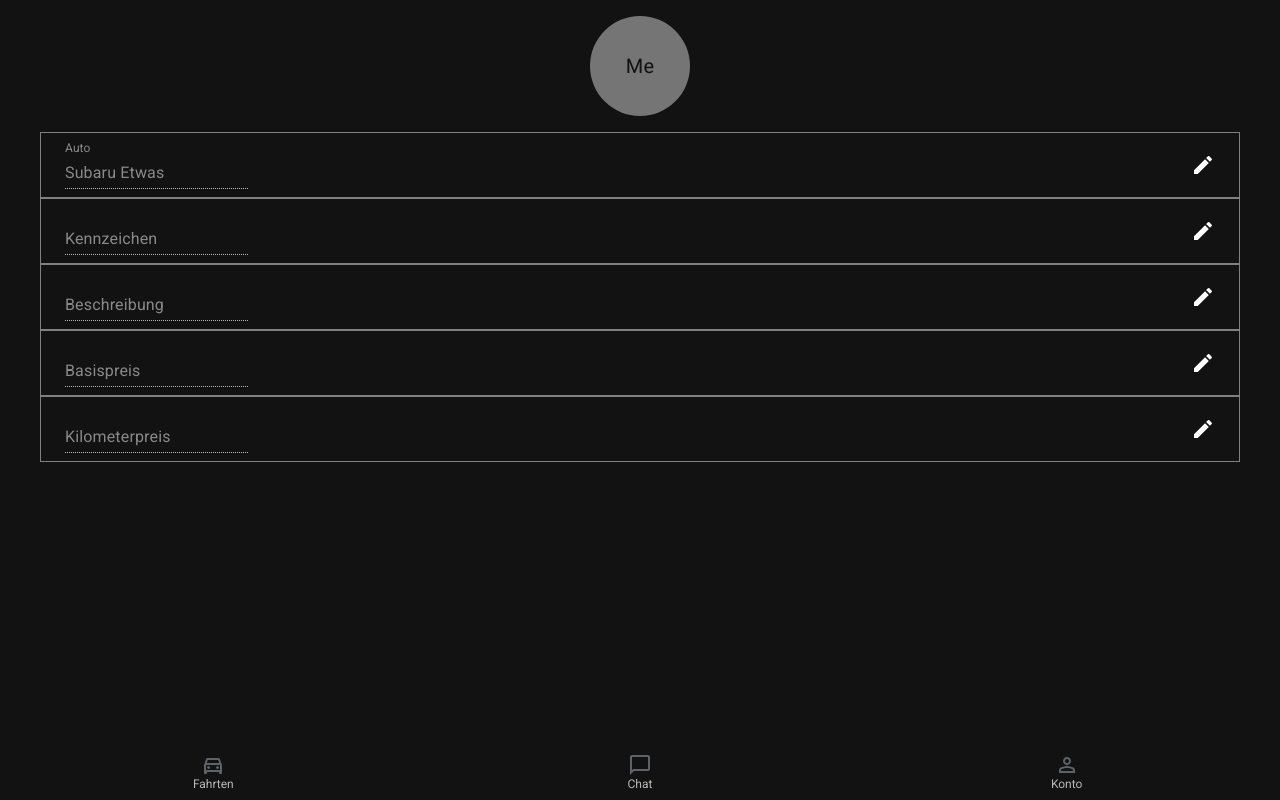
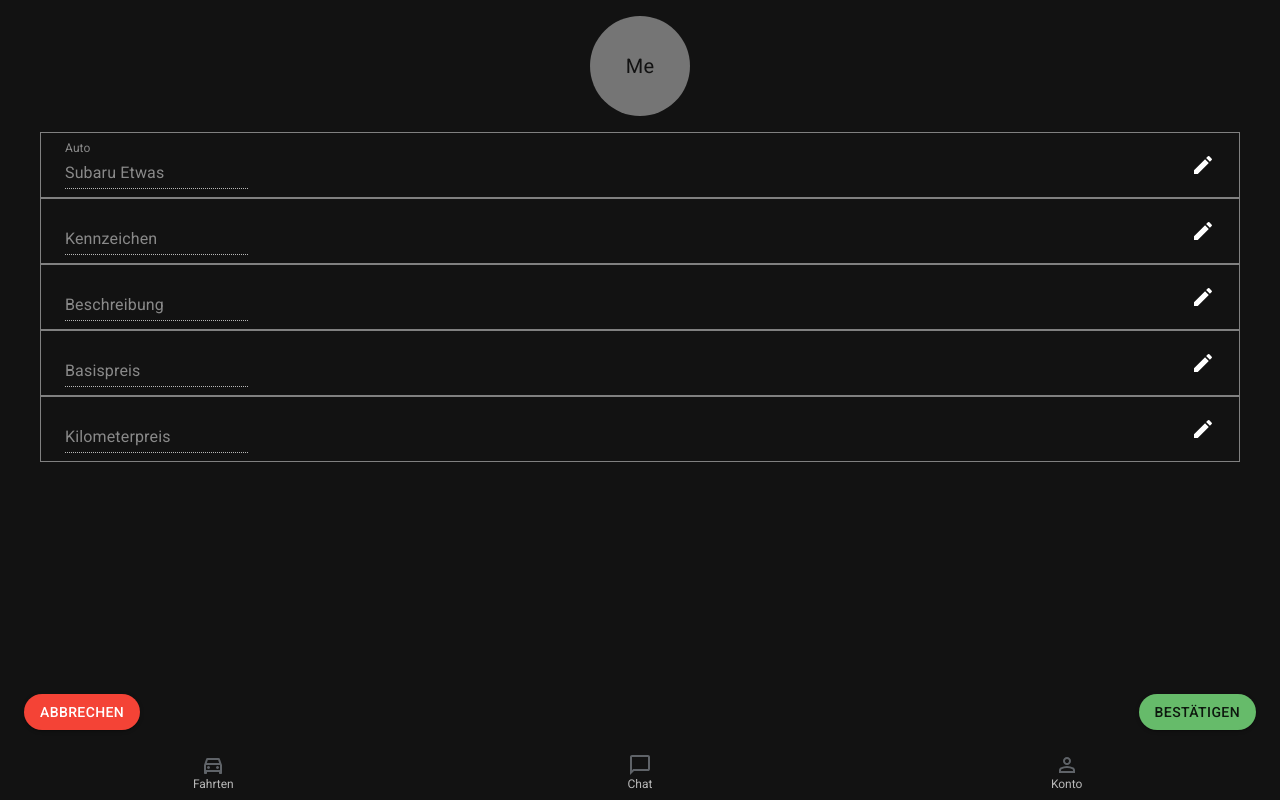
Before and after one commit to Skrizzel/pickup_alt, a React (Vite) app in the folder src/main/webui/: page /user/car in a window 1280 px wide. Built offline with nearby package versions, Linux system fonts and the light colour scheme.

Commit message:
added some buttons to some screens :)

```diff
--- a/src/main/webui/src/pages/LoggedIn/Profile/Fahrzeug/Car.tsx
+++ b/src/main/webui/src/pages/LoggedIn/Profile/Fahrzeug/Car.tsx
@@ -9,6 +9,8 @@ import EditIcon from '@mui/icons-material/Edit';
 import {listItemStyle, styleForListItemContainer} from '../../../../shared/styles';
 import {useState} from 'react';
 import Box from '@mui/material/Box';
+import Link from '@mui/material/Link';
+import Button from '@mui/material/Button';
 
 type CarProps = {
   Autoname: string;
@@ -44,6 +46,7 @@ const Car = () => {
   };
 
   return (
+    <>
       <ToTopLayout>
         <div style={{width: '100%', display: 'flex', justifyContent: 'center'}}>
           <Avatar sx={{height: sizeOfAvatar, width: sizeOfAvatar}}>Me</Avatar>
@@ -75,6 +78,13 @@ const Car = () => {
           ))}
         </List>
       </ToTopLayout>
+      <Button variant="contained" color="success" sx={{borderRadius: '50px', position: 'fixed', bottom: '70px', right: '24px', zIndex: '999'}}>
+        Bestätigen
+      </Button>
+      <Button variant="contained" color="error" sx={{borderRadius: '50px', position: 'fixed', bottom: '70px', left: '24px', zIndex: '999'}}>
+        Abbrechen
+      </Button>
+    </>
   );
 };
 export default Car;
--- a/src/main/webui/src/pages/LoggedIn/Trips/Trip/Trip.tsx
+++ b/src/main/webui/src/pages/LoggedIn/Trips/Trip/Trip.tsx
@@ -5,6 +5,9 @@ import Map, {Source, Layer} from 'react-map-gl/maplibre';
 import {useLoaderData} from 'react-router-dom';
 import {TestUserType} from '../Trips';
 import {useQuery} from '@tanstack/react-query';
+import Button from '@mui/material/Button/Button';
+import ToBottomLayout from '../../../Layout/ToBottomLayout';
+import Box from '@mui/material/Box';
 
 const ROUTING_URL = 'http://10.1.0.248:8080/routes';
 
@@ -35,6 +38,7 @@ const Trip = () => {
   });
 
   return (
+    <>
       <ToTopLayout>
         <TripCard date={new Date()} nameOfDriver={user.name} from={user.address.city} to={user.address.street} />
         <Map
@@ -86,6 +90,14 @@ const Trip = () => {
           )}
         </Map>
       </ToTopLayout>
+      <ToBottomLayout>
+        <Box sx={{width: '100%', display: 'flex', justifyContent: 'center'}}>
+          <Button variant="contained" color="error" sx={{borderRadius: '50px'}}>
+            Ablehnen
+          </Button>
+        </Box>
+      </ToBottomLayout>
+    </>
   );
 };
 export default Trip;
```
Also changed, not shown: 1 other file (tests, documents, lock files or other folders). Lines whose indentation alone changed are shown as unchanged.
